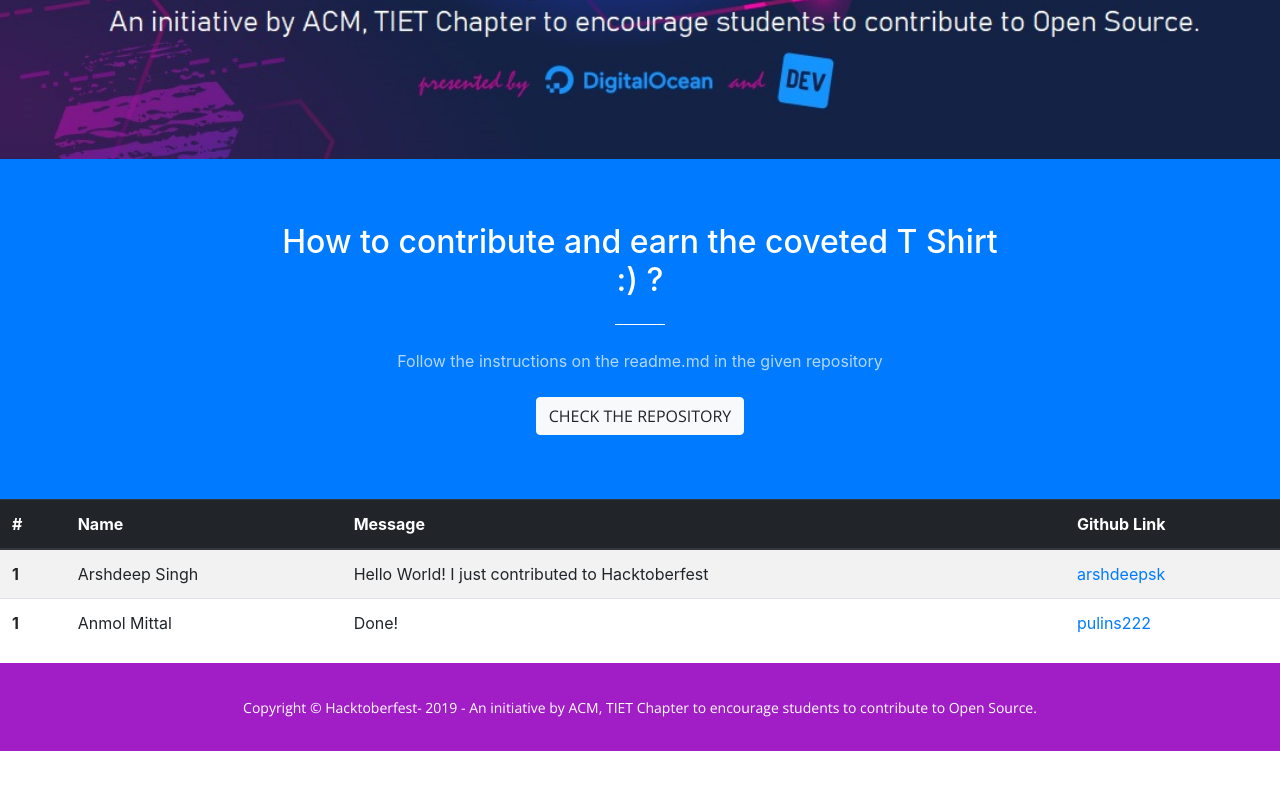
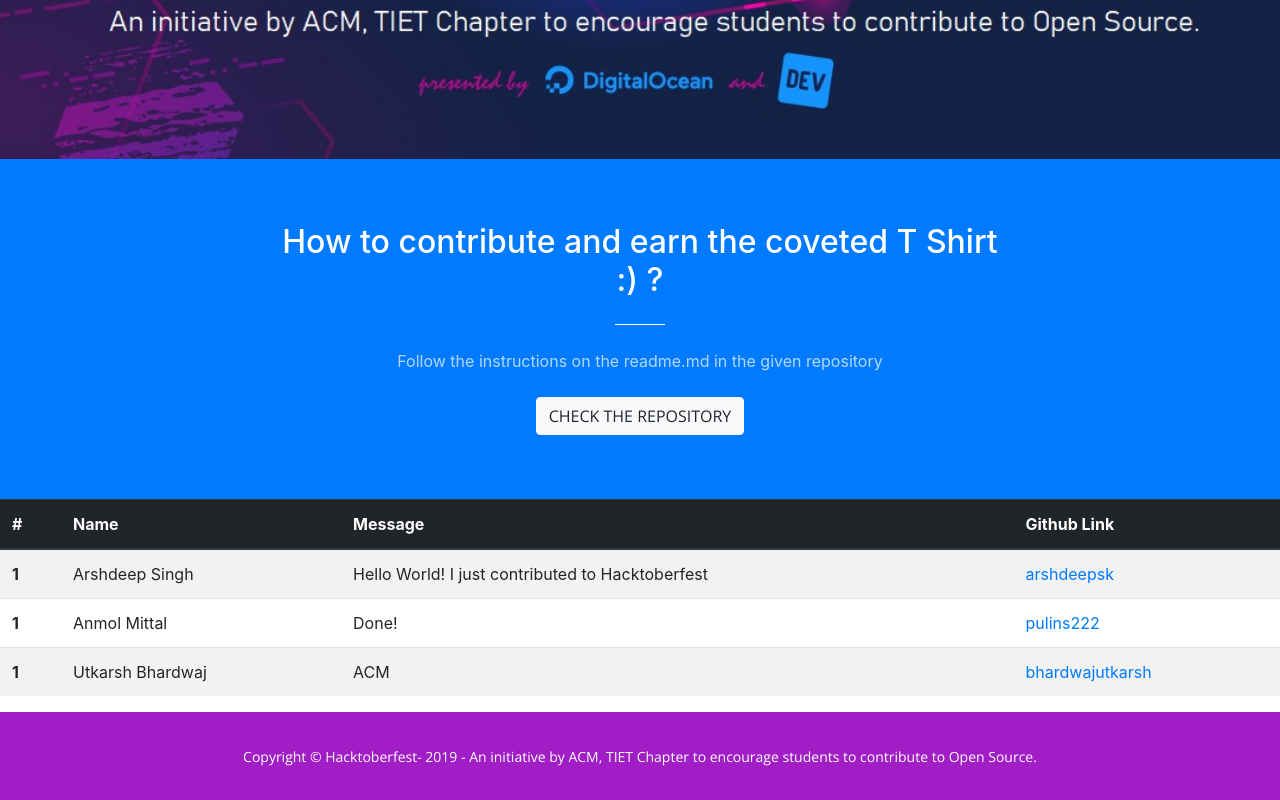
Before and after one commit to arshdeepsk/hacktoberFest2019, a website with bundled scripts: page index.html in a window 1280 px wide. Shown: the part 641-1441 px from the top of the page. Before the commit the page ends 1392 px from the top, so only its background shows below. Built offline with nearby package versions, Linux system fonts and the light colour scheme.

Commit message:
Added Utkarsh Bhardwaj

```diff
--- a/index.html
+++ b/index.html
@@ -89,6 +89,12 @@
             <td>Done!</td>
             <td><a href="https://github.com/pulins222">pulins222</a></td>
           </tr>
+          <tr>
+            <th scope="row">1</th>
+            <td>Utkarsh Bhardwaj</td>
+            <td>ACM</td>
+            <td><a href="https://github.com/bhardwajutkarsh">bhardwajutkarsh</a></td>
+          </tr>
         </tbody>
       </table>
     </div>
```
